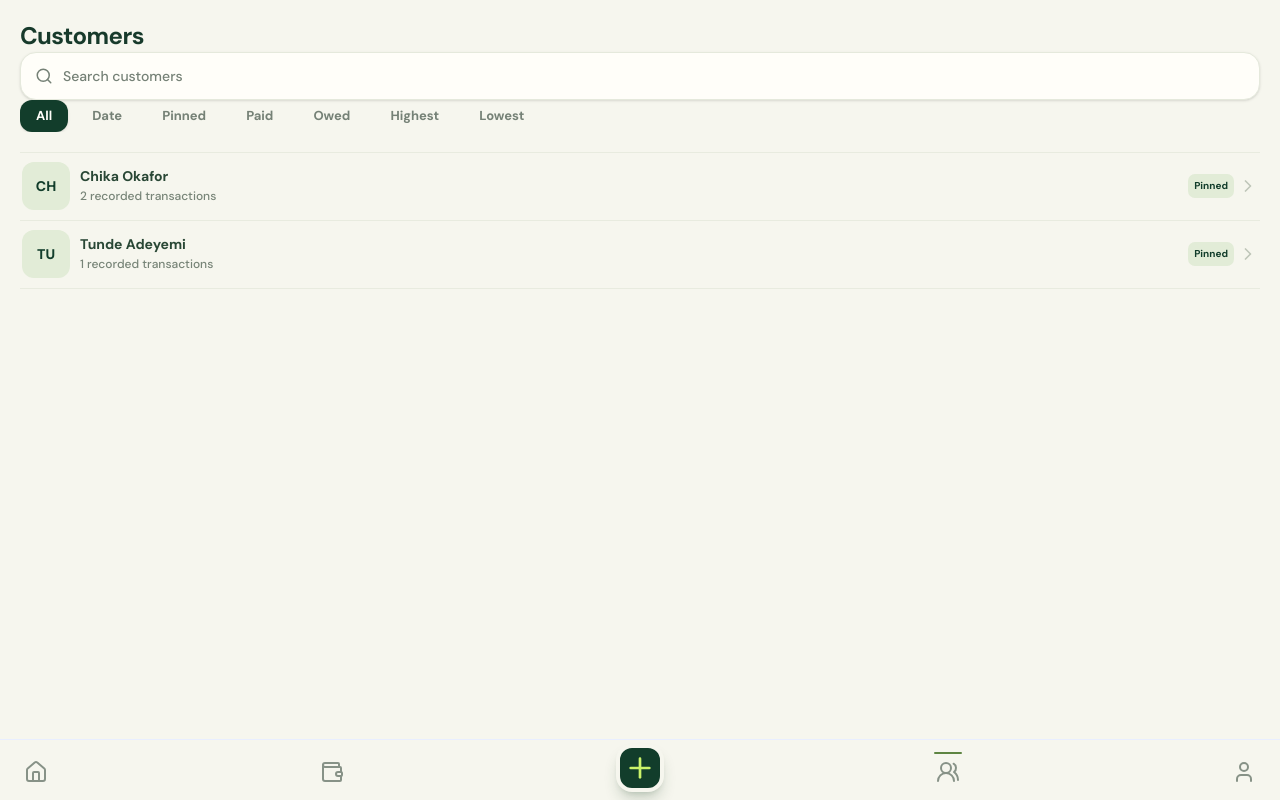
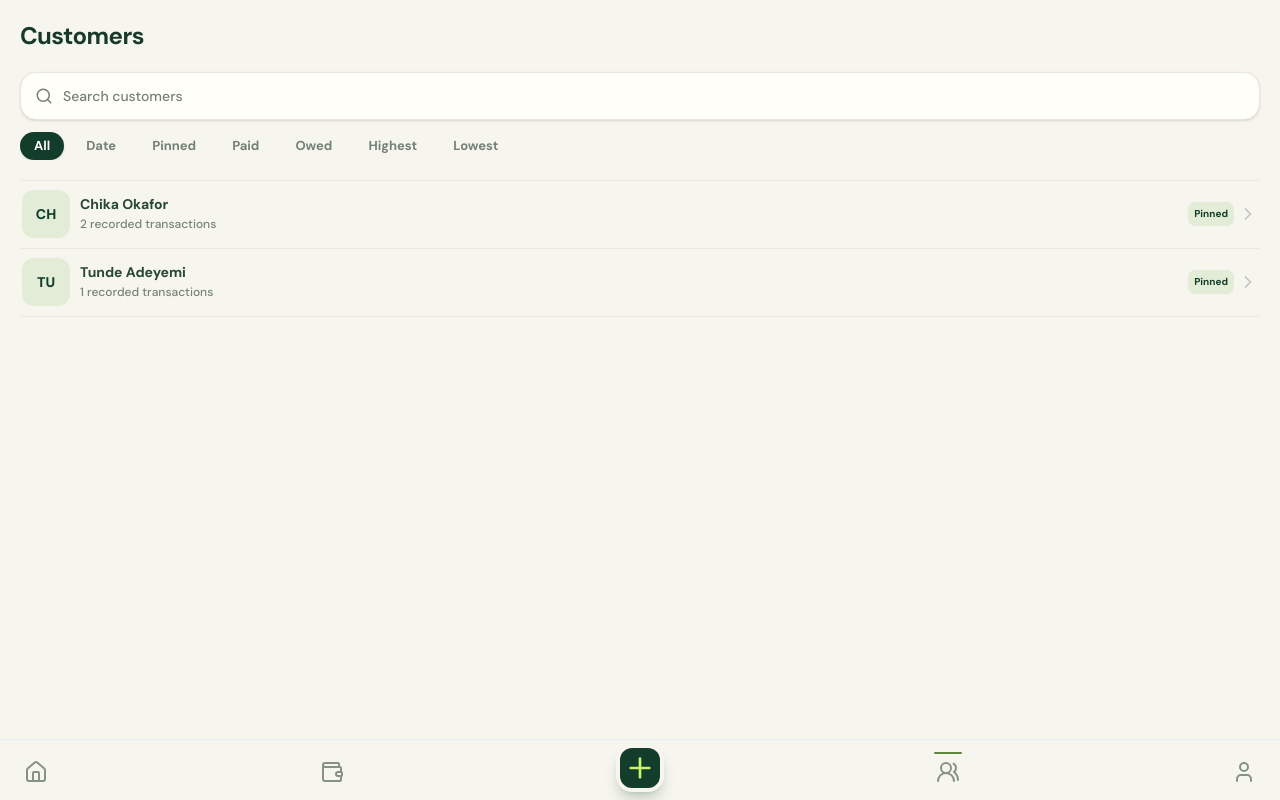
Before and after one commit to Aulli07/BalanceMe, a Next.js app: page /customers in a window 1280 px wide. Built offline with nearby package versions, Linux system fonts and the light colour scheme.

Commit message:
I fixed the UI issue in customers screen and removed business logic, types from components

```diff
--- a/app/customers/[customer]/page.tsx
+++ b/app/customers/[customer]/page.tsx
@@ -0,0 +1,20 @@
+import { getCustomer } from "@/shared/selectors/getters";
+import { notFound } from "next/navigation"
+
+
+export async function CustomerPage({
+  params
+}: {
+  params: Promise<{ customerId: string }>;
+}) {
+
+  const { customerId } = await params;
+  const customer = getCustomer(customerId);
+  if (!customer) notFound();
+
+  return (
+    <main className="min-h-screen bg-[var-(--paper)] text-[var(--ink)}">
+
+    </main>
+  )
+}
--- a/app/transactions/analytics/page.tsx
+++ b/app/transactions/analytics/page.tsx
@@ -0,0 +1,7 @@
+export function TransactionAnalytics() {
+  return (
+    <main>
+
+    </main>
+  )
+}
--- a/app/transactions/page.tsx
+++ b/app/transactions/page.tsx
@@ -8,23 +8,17 @@ import { getTransactionsForMonth } from "@/features/transactions/selectors/get-t
 import { getTransactionActivity } from "@/features/transactions/selectors/get-transactions";
 import { getTransactionSummary } from "@/features/transactions/selectors/get-transaction-summary";
 import { ACTIVE_BUSINESS_ID } from "@/shared/data/domain-mock-data";
+import { months } from "@/features/transactions/data/txn-stuff";
 
-const months = ["October 2026", "September 2026", "August 2026"];
+
 
 export default function TransactionsPage() {
   const [monthIndex, setMonthIndex] = useState(0);
-  const transactions = useMemo(
-    () =>
-      getTransactionsForMonth(
-        getTransactionActivity(ACTIVE_BUSINESS_ID),
-        months[monthIndex],
-      ),
-    [monthIndex],
-  );
-  const summary = useMemo(
-    () => getTransactionSummary(ACTIVE_BUSINESS_ID, months[monthIndex]),
-    [monthIndex],
-  );
+
+  const transactions = useMemo(() =>
+    getTransactionsForMonth(getTransactionActivity(ACTIVE_BUSINESS_ID),months[monthIndex]), [monthIndex]);
+
+  const summary = useMemo(() => getTransactionSummary(ACTIVE_BUSINESS_ID, months[monthIndex]), [monthIndex]);
 
   return (
     <main className="min-h-screen pb-18 bg-[var(--paper)] text-[var(--ink)]">
--- a/features/customers/components/customer-filter.tsx
+++ b/features/customers/components/customer-filter.tsx
@@ -12,7 +12,7 @@ export function CustomerFilter({
 
   return (
     <div
-      className="flex items-center overflow-x-auto gap-2"
+      className="mt-3 flex items-center overflow-x-auto gap-2"
       role="group"
       aria-label="Filter notifications"
     >
@@ -29,7 +29,7 @@ export function CustomerFilter({
               const filtered = filterCustomers(filter);
               setVisibleCustomers(filtered);
             }}
-            className={`px-4 py-1.5 rounded-xl text-[13px] font-bold transition ${
+            className={`px-3.5 py-1 rounded-full text-[13px] font-bold transition ${
               isActive
                 ? "bg-[var(--forest)] text-[var(--surface)] shadow-sm shadow-[var(--forest)]/20"
                 : "text-[var(--muted)] hover:bg-[var(--line)] hover:text-[var(--forest)]"
--- a/features/customers/components/customer-input.tsx
+++ b/features/customers/components/customer-input.tsx
@@ -21,7 +21,7 @@ export function CustomerInput({
   }
 
   return (
-    <label className="flex h-12 items-center gap-2.5 rounded-2xl border border-[var(--line)] bg-[var(--surface)] px-3.5 text-[var(--muted)] shadow-sm shadow-[var(--forest)]/5 focus-within:border-[var(--forest-soft)] focus-within:ring-4 focus-within:ring-[var(--lime)]/20">
+    <label className="flex h-12 mt-5 items-center gap-2.5 rounded-2xl border border-[var(--line)] bg-[var(--surface)] px-3.5 text-[var(--muted)] shadow-sm shadow-[var(--forest)]/5 focus-within:border-[var(--forest-soft)] focus-within:ring-4 focus-within:ring-[var(--lime)]/20">
       <LuSearch className="size-4.5 shrink-0" aria-hidden="true" />
       <span className="sr-only">Search Customers</span>
       <input
--- a/features/customers/selectors/filter-customers.ts
+++ b/features/customers/selectors/filter-customers.ts
@@ -1,14 +1,15 @@
-import { ACTIVE_BUSINESS_ID } from "@/shared/data/current-context";
-import { mockCustomers } from "@/shared/data/domain-mock-data";
+import { ACTIVE_BUSINESS_ID, mockCustomers } from "@/shared/data/domain-mock-data";
 import { getTotalAmountOwedForCustomer } from "@/features/dashboard/selectors/get-customers-owing";
-import { filters } from "../data/customers";
 import { getCustomerSaleTransactionCount } from "./get-customer-txn-count";
+import { customerFilters } from "../data/customers";
+import { getCustomers } from "@/shared/selectors/getters";
 
-const customers = mockCustomers.filter(
-  (customer) => customer.businessId === ACTIVE_BUSINESS_ID,
-);
 
-export function filterCustomers(activeFilter: (typeof filters)[number]) {
+
+
+export function filterCustomers(activeFilter: (typeof customerFilters)[number]) {
+  const customers = getCustomers(ACTIVE_BUSINESS_ID);
+
   switch (activeFilter) {
     case "All":
       return customers;
--- /dev/null
+++ b/features/transactions/data/txn-stuff.ts
@@ -0,0 +1 @@
+export const months = ["October 2026", "September 2026", "August 2026", "July 2026", "June 2026", "May 2026", "April 2026", "March 2026", "February 2026"];
```
Also changed, not shown: shared/data/current-context.ts (deleted, +0 -7 lines).
